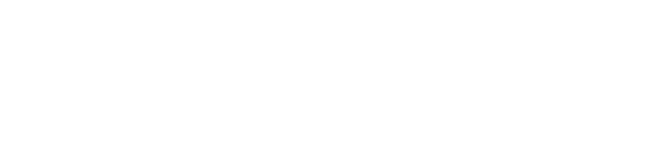
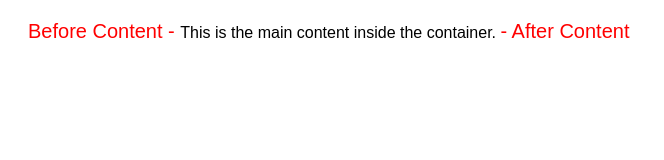
Before and after one commit to acciojob/pseudo-class-mahaltrupti, a website: page main.html in a window 1280 px wide. Shown: the whole page, without its empty margins (0-664 px from the left). Drawn offline with Linux system fonts and the light colour scheme.

Commit message:
created a submission

```diff
--- a/main.html
+++ b/main.html
@@ -5,9 +5,15 @@
 <head>
 	<link rel="stylesheet" href="styles.css">
 </head>
+	  <meta charset="UTF-8">
+  <meta name="viewport" content="width=device-width, initial-scale=1.0">
+  <title>Pseudo-element Example</title>
 
 <body>
 	<!-- the entire body must be written by student -->
+	<div id="container">
+    This is the main content inside the container.
+  </div>
     <script type="text/javascript" src="./script.js">
 </script>
 
--- a/styles.css
+++ b/styles.css
@@ -1 +1,16 @@
 /*  your css code here. If applicable */
+#container {
+  margin: 20px;
+  font-family: Arial, sans-serif;
+  font-size: 16px;
+}
+#container::before {
+  content: "Before Content - ";
+  color: #f00;
+  font-size: 20px;
+}
+#container::after {
+  content: " - After Content";
+  color: #f00;
+  font-size: 20px;
+}
```
